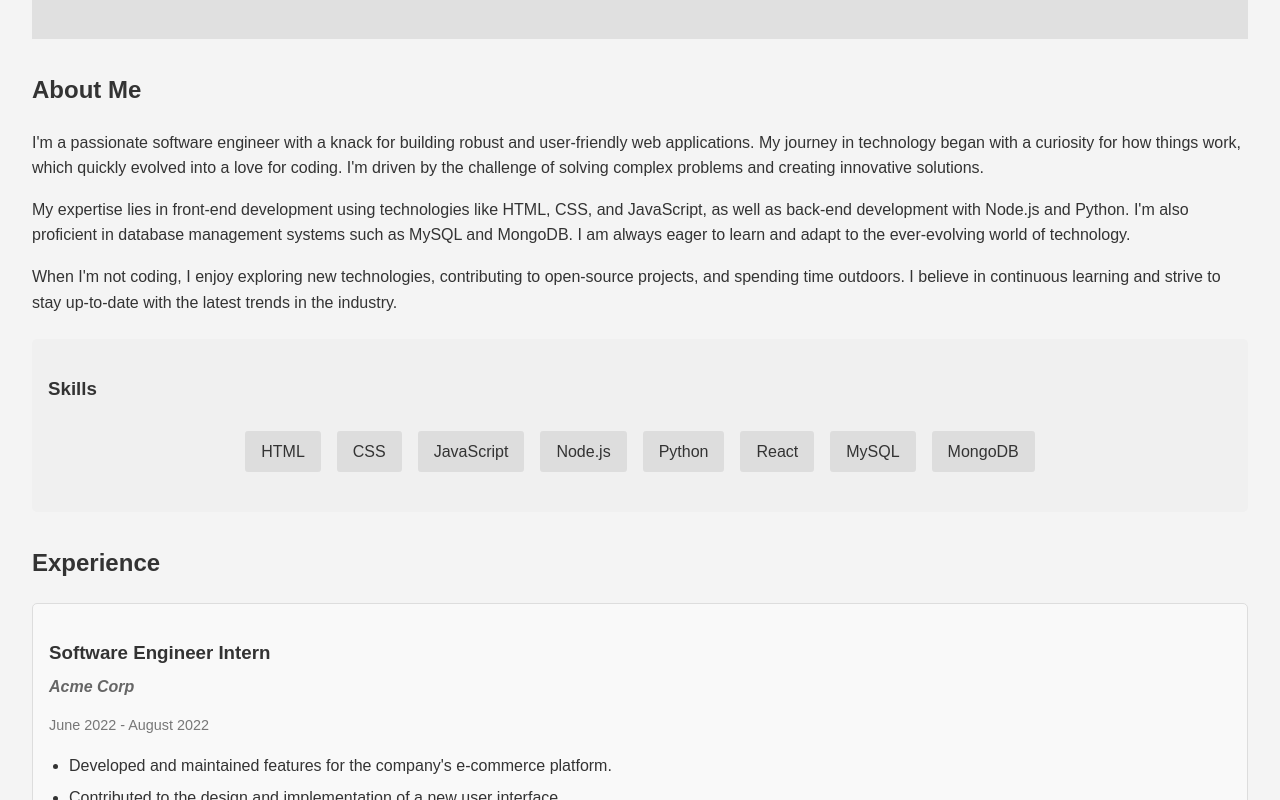
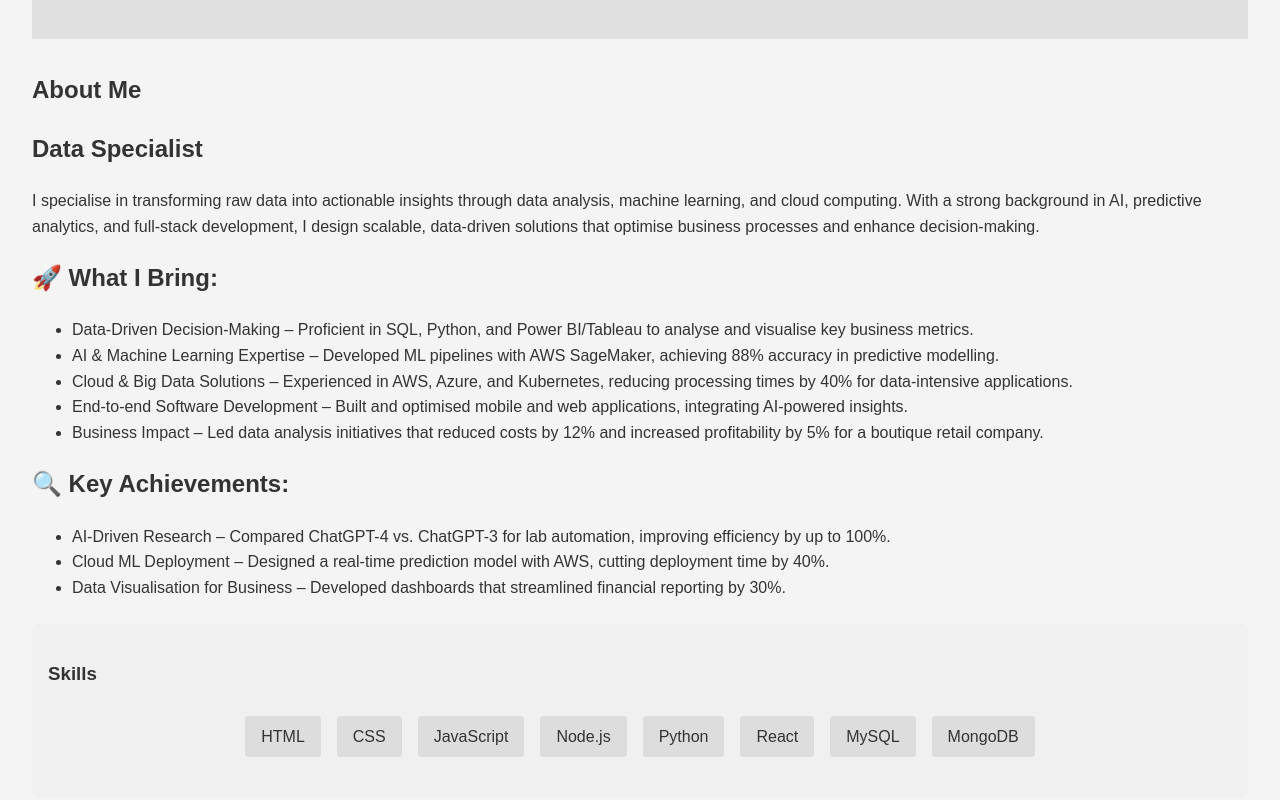
Before and after one commit to ivats2911/portfolio, a plain HTML site: page index.html in a window 1280 px wide. Shown: the part 398-1198 px from the top of the page. Drawn offline with Linux system fonts and the light colour scheme.

Commit message:
about change

```diff
--- a/index.html
+++ b/index.html
@@ -42,11 +42,28 @@
         <section id="about">
             <h2>About Me</h2>
             <div class="about-content">
-                <p>I'm a passionate software engineer with a knack for building robust and user-friendly web applications. My journey in technology began with a curiosity for how things work, which quickly evolved into a love for coding. I'm driven by the challenge of solving complex problems and creating innovative solutions.</p>
+                <body>
 
-                <p>My expertise lies in front-end development using technologies like HTML, CSS, and JavaScript, as well as back-end development with Node.js and Python. I'm also proficient in database management systems such as MySQL and MongoDB. I am always eager to learn and adapt to the ever-evolving world of technology.</p>
+                    <h1>Data Specialist</h1>
+                    <p>I specialise in transforming raw data into actionable insights through data analysis, machine learning, and cloud computing. With a strong background in AI, predictive analytics, and full-stack development, I design scalable, data-driven solutions that optimise business processes and enhance decision-making.</p>
 
-                <p>When I'm not coding, I enjoy exploring new technologies, contributing to open-source projects, and spending time outdoors.  I believe in continuous learning and strive to stay up-to-date with the latest trends in the industry.</p>
+                    <h2>🚀 What I Bring:</h2>
+                    <ul>
+                      <li><span class="highlight">Data-Driven Decision-Making</span> – Proficient in SQL, Python, and Power BI/Tableau to analyse and visualise key business metrics.</li>
+                      <li><span class="highlight">AI & Machine Learning Expertise</span> – Developed ML pipelines with AWS SageMaker, achieving 88% accuracy in predictive modelling.</li>
+                      <li><span class="highlight">Cloud & Big Data Solutions</span> – Experienced in AWS, Azure, and Kubernetes, reducing processing times by 40% for data-intensive applications.</li>
+                      <li><span class="highlight">End-to-end Software Development</span> – Built and optimised mobile and web applications, integrating AI-powered insights.</li>
+                      <li><span class="highlight">Business Impact</span> – Led data analysis initiatives that reduced costs by 12% and increased profitability by 5% for a boutique retail company.</li>
+                    </ul>
+
+                    <h2>🔍 Key Achievements:</h2>
+                    <ul>
+                      <li><span class="highlight">AI-Driven Research</span> – Compared ChatGPT-4 vs. ChatGPT-3 for lab automation, improving efficiency by up to 100%.</li>
+                      <li><span class="highlight">Cloud ML Deployment</span> – Designed a real-time prediction model with AWS, cutting deployment time by 40%.</li>
+                      <li><span class="highlight">Data Visualisation for Business</span> – Developed dashboards that streamlined financial reporting by 30%.</li>
+                    </ul>
+
+                    </body>
             </div>
             <div class="skills">
                 <h3>Skills</h3>
```
